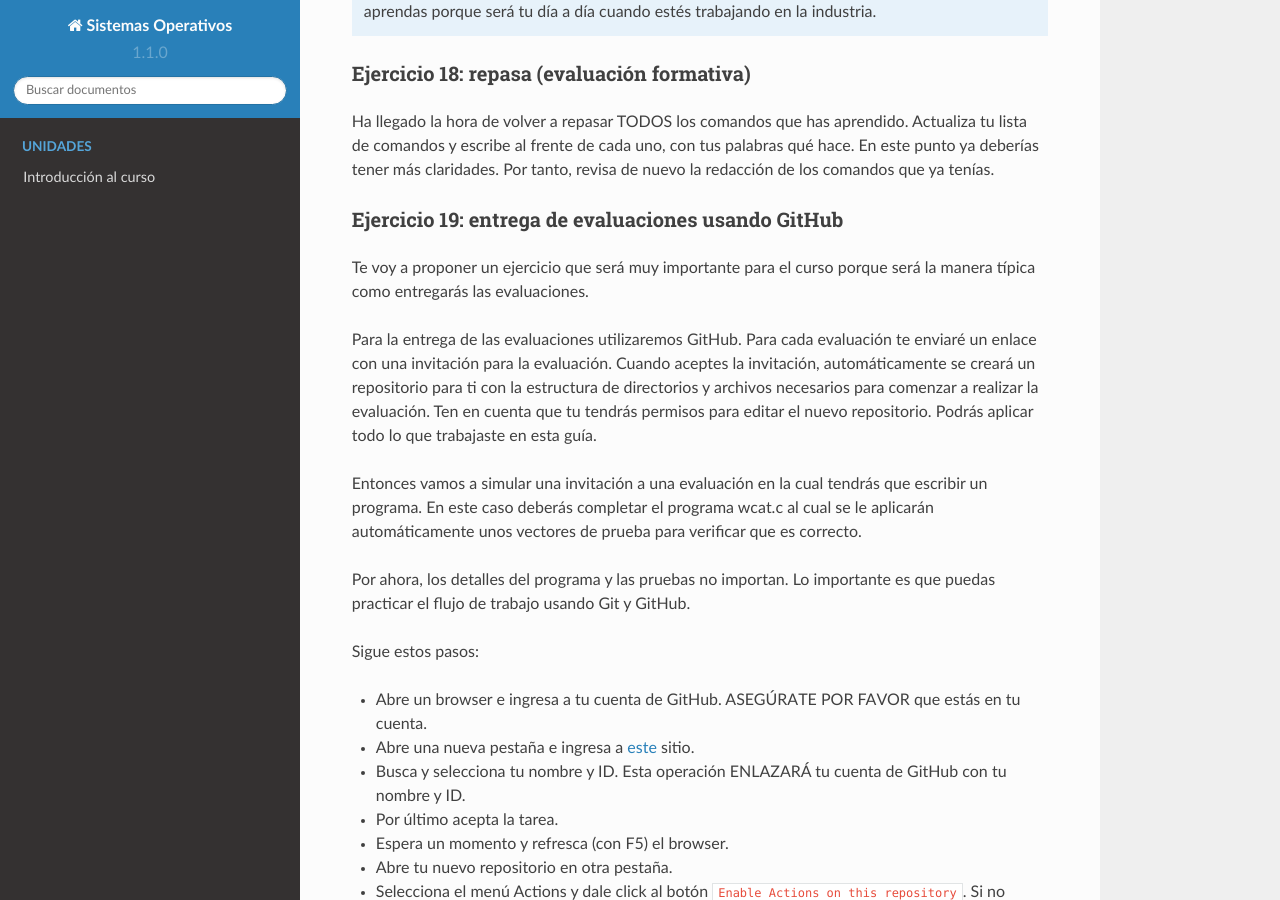
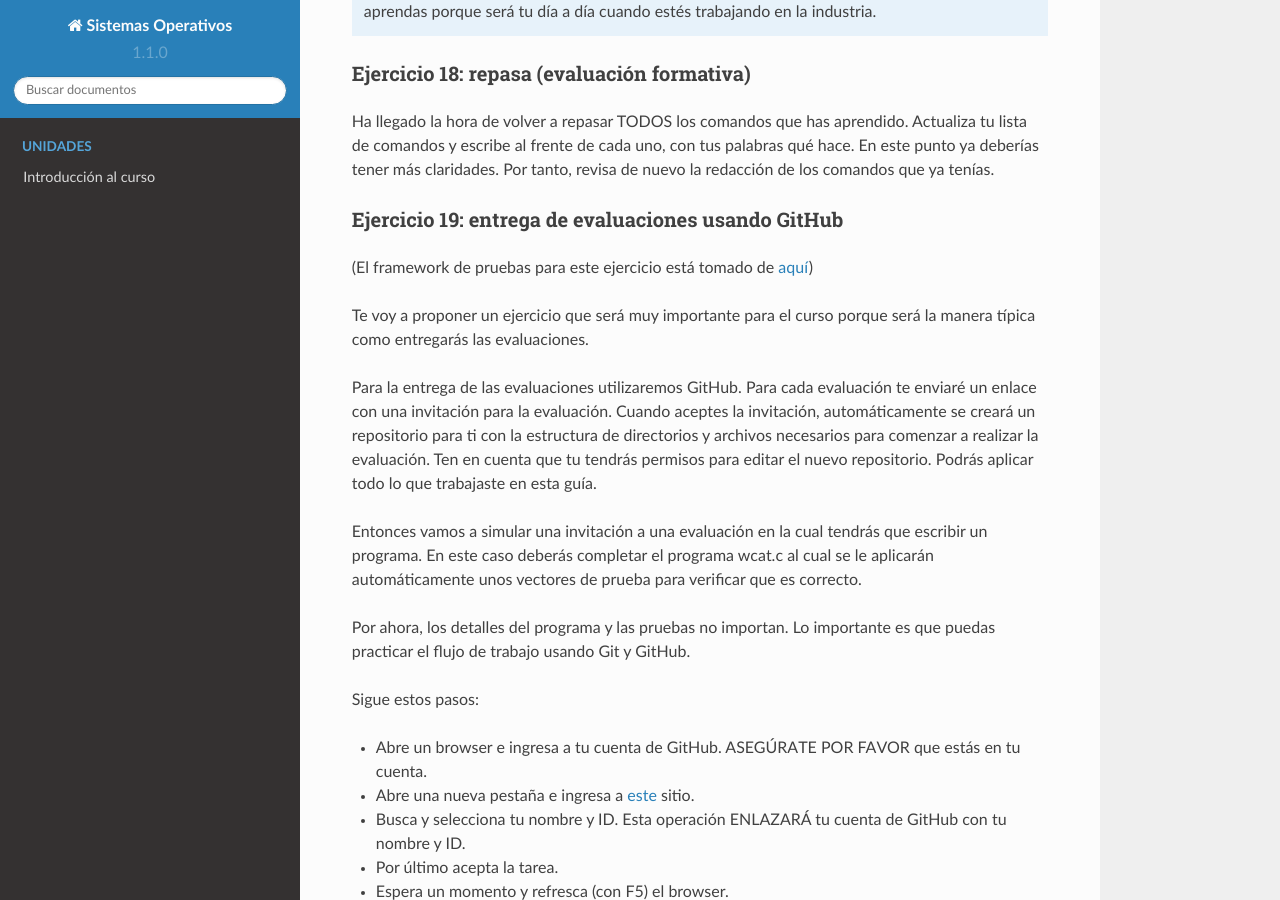
Before and after one commit to juanferfranco/sistemasoperativos, a Sphinx documentation site: the page built from docs/_unidad1/introGit.rst, in a window 1280 px wide and 900 px high, scrolled down 16448 px. Built offline with Sphinx 7.4.7 and the Read the Docs theme 2.0.0, drawn with Linux system fonts in a browser that asks for light colours; pages that are not in the unit, such as notebooks, are missing from menus.

Commit message:
add credits to ostep in ejercicio 19

```diff
--- a/docs/_unidad1/introGit.rst
+++ b/docs/_unidad1/introGit.rst
@@ -868,6 +868,9 @@ la redacción de los comandos que ya tenías.
 Ejercicio 19: entrega de evaluaciones usando GitHub
 ^^^^^^^^^^^^^^^^^^^^^^^^^^^^^^^^^^^^^^^^^^^^^^^^^^^^
 
+(El framework de pruebas para este ejercicio está tomado de
+`aquí <https://github.com/remzi-arpacidusseau/ostep-projects>`__)
+
 Te voy a proponer un ejercicio que será muy importante para el curso
 porque será la manera típica como entregarás las evaluaciones.
 
```
